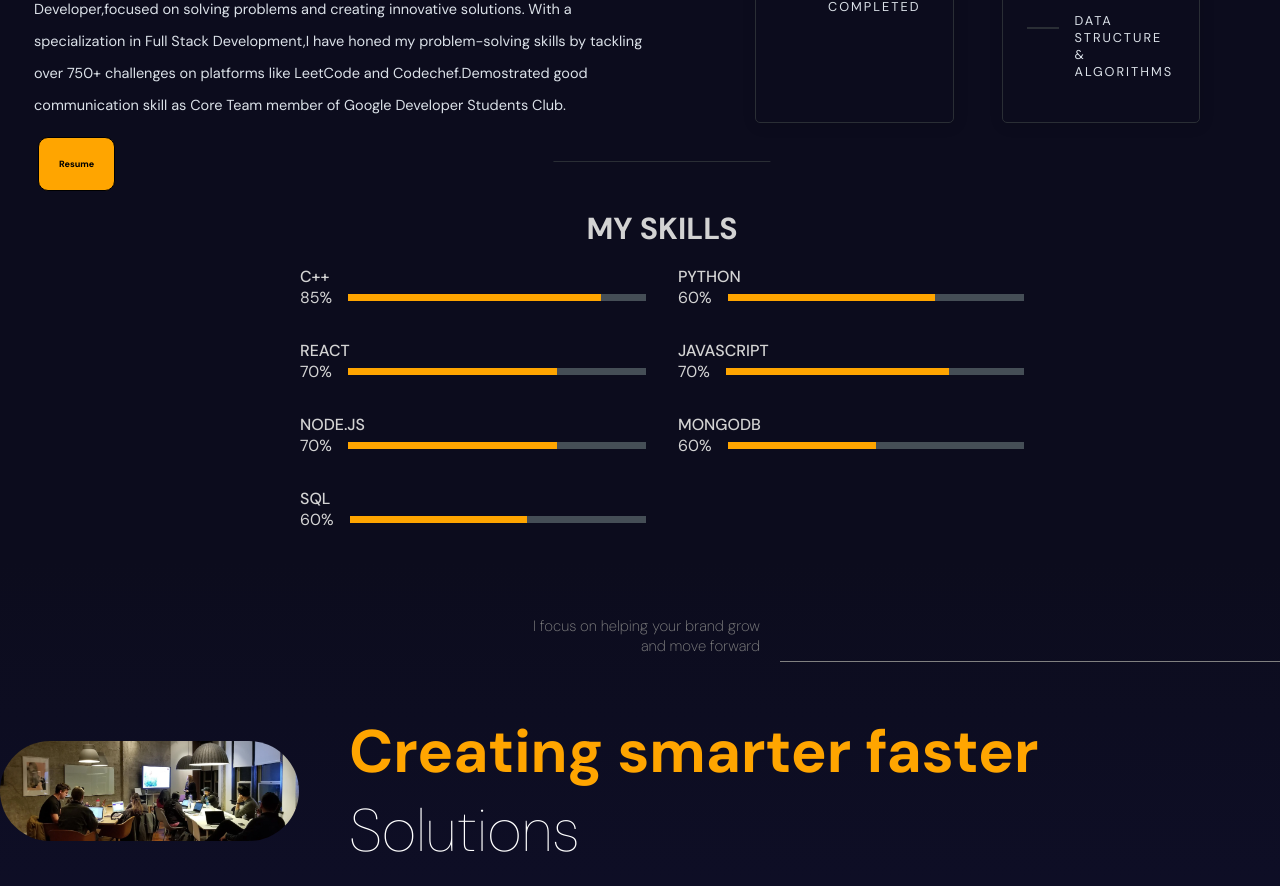
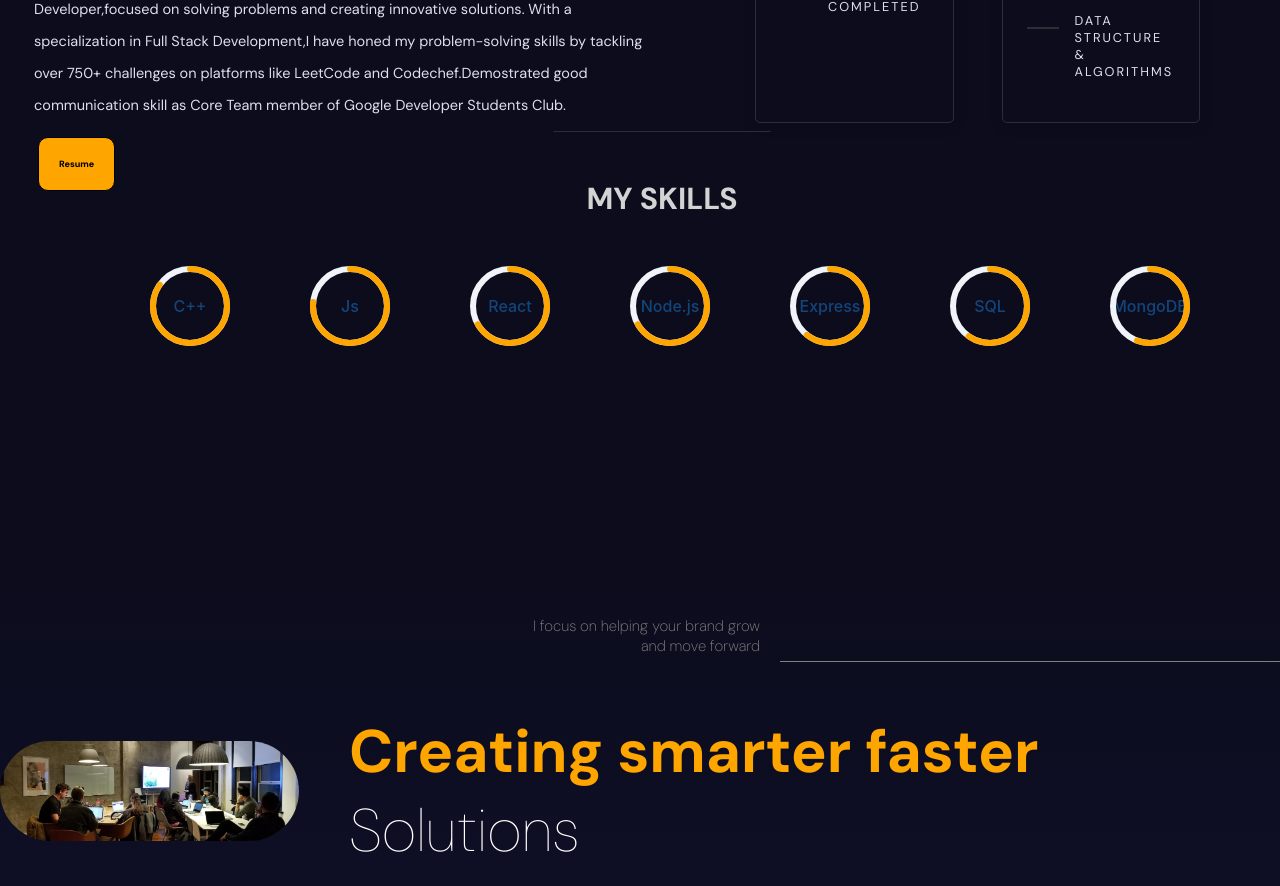
Before and after one commit to Nishantsurve/Nishant-Portfolio, a React (Vite) app: page / in a window 1280 px wide. Shown: the part 1040-1926 px from the top of the page. Built offline with nearby package versions, Linux system fonts and the light colour scheme.

Commit message:
updated the components

```diff
--- a/package.json
+++ b/package.json
@@ -1,5 +1,5 @@
 {
-  "homepage":"https://Nishantsurve.github.io/Nishant-Portfolio",
+  "homepage": "https://Nishantsurve.github.io/Nishant-Portfolio",
   "name": "starter",
   "private": true,
   "version": "0.0.0",
@@ -14,6 +14,10 @@
   },
   "dependencies": {
     "@emailjs/browser": "^3.11.0",
+    "@emotion/react": "^11.11.4",
+    "@emotion/styled": "^11.11.5",
+    "@mui/joy": "^5.0.0-beta.36",
+    "@mui/material": "^5.15.20",
     "framer-motion": "^10.16.4",
     "react": "18.2.0",
     "react-dom": "18.2.0",
--- a/src/components/about/About.jsx
+++ b/src/components/about/About.jsx
@@ -1,6 +1,7 @@
 import React from 'react';
 import "./about.scss";
 import {motion} from 'framer-motion';
+import CircularProgress from '@mui/joy/CircularProgress';
 
 
 const PDF_FILE_URL='http://localhost:5173/Nishant_Surve_CV.pdf';
@@ -65,72 +66,16 @@ const About = () => {
         </div>
         <div className="about-stats">
             <h5 className="stat-title">My Skills</h5>
+
             <div className="progress-bars">
 
-            <div className="progress-bar">
-                <p className="prog-title">C++</p>
-                <div className="progress-con">
-                    <p className="prog text">85%</p>
-                    <div className="progress">
-                        <span className="C"> </span>
-                    </div>
-                </div>
-            </div>
-            <div className="progress-bar">
-                <p className="prog-title">Python</p>
-                <div className="progress-con">
-                    <p className="prog text">60%</p>
-                    <div className="progress">
-                        <span className="python"> </span>
-                    </div>
-                </div>
-            </div>
-            <div className="progress-bar">
-                <p className="prog-title">React</p>
-                <div className="progress-con">
-                    <p className="prog text">70%</p>
-                    <div className="progress">
-                        <span className="React"> </span>
-                    </div>
-                </div>
-            </div>
-            <div className="progress-bar">
-                <p className="prog-title">JavaScript</p>
-                <div className="progress-con">
-                    <p className="prog text">70%</p>
-                    <div className="progress">
-                        <span className="js"> </span>
-                    </div>
-                </div>
-            </div>
-            <div className="progress-bar">
-                <p className="prog-title">Node.js</p>
-                <div className="progress-con">
-                    <p className="prog text">70%</p>
-                    <div className="progress">
-                        <span className="Node"> </span>
-                    </div>
-                </div>
-            </div>
-            <div className="progress-bar">
-                <p className="prog-title">MongoDB</p>
-                <div className="progress-con">
-                    <p className="prog text">60%</p>
-                    <div className="progress">
-                        <span className="Mongodb"> </span>
-                    </div>
-                </div>
-            </div>
-            <div className="progress-bar">
-                <p className="prog-title">SQL</p>
-                <div className="progress-con">
-                    <p className="prog text">60%</p>
-                    <div className="progress">
-                        <span className="sql"> </span>
-                    </div>
-                </div>
-            </div>
-
+            <CircularProgress sx={{ '--CircularProgress-size': '80px', '--CircularProgress-progressColor': 'orange', }}  determinate value={84.67}>C++</CircularProgress>
+            <CircularProgress sx={{ '--CircularProgress-size': '80px', '--CircularProgress-progressColor': 'orange', }}  determinate value={76.67}>Js</CircularProgress>
+            <CircularProgress sx={{ '--CircularProgress-size': '80px', '--CircularProgress-progressColor': 'orange', }}  determinate value={66.67}>React</CircularProgress>
+            <CircularProgress sx={{ '--CircularProgress-size': '80px', '--CircularProgress-progressColor': 'orange', }}  determinate value={66.67}>Node.js</CircularProgress>
+            <CircularProgress sx={{ '--CircularProgress-size': '80px', '--CircularProgress-progressColor': 'orange', }}  determinate value={60.67}>Express</CircularProgress>
+         <CircularProgress sx={{ '--CircularProgress-size': '80px', '--CircularProgress-progressColor': 'orange', }}  determinate value={59.67}>SQL</CircularProgress>
+         <CircularProgress sx={{ '--CircularProgress-size': '80px', '--CircularProgress-progressColor': 'orange', }}  determinate value={55.67}>MongoDB</CircularProgress>
 
 
             </div>
--- a/src/components/about/about.scss
+++ b/src/components/about/about.scss
@@ -166,7 +166,9 @@
         p {
 
          @include mobile{
-            font-size: 13px;
+            margin-top: -30px;
+            margin-right: 20px;
+            font-size: 12px;
          }
          font-size: 14.5px;
 
@@ -180,11 +182,15 @@
             text-transform: uppercase;
             color: orange;
             span{color: white;}
+            @include mobile{
+                display: none;
+            }
         }
 button{
 
         @include mobile{
-            font-size: 10px;
+            display: none;
+
         }
 
         padding: 20px;
@@ -204,7 +210,7 @@ button{
         }
     }
         .about-stats {
-            margin-top:-110px;
+            margin-top:-140px;
          padding-bottom: 4rem;
          width: 80%;
          height: 80%;
@@ -254,68 +260,11 @@ button{
             width: 100%;
 
            }
-
-
-                display: grid;
-                grid-template-columns: repeat(2, 1fr);
-                grid-gap: 2rem;
-                margin-top: -30px;
-                .progress-bar {
-                    display: flex;
-                    flex-direction: column;
-
-                    @include mobile{
-                        margin-left: -450px;
-                    }
-
-
-                    .prog-title {
-                        text-transform: uppercase;
-                        font-weight: 500;
-                    }
-                    .progress-con {
-                        display: flex;
-                        align-items: center;
-                        .prog-text {
-                            color:  #b2becd;
-                            font-weight: 500;
-                        }
-                        .progress {
-
-                            @include mobile{
-                                width: 50%;
-                            }
-
-                            width: 100%;
-                            height: .45rem;
-                            background-color: #454e56;
-                            margin-left: 1rem;
-                            position: relative;
-                            span {
-
-                                @include mobile{
-                                    width: 50%;
-                                }
-
-                                position: absolute;
-                                top: 0;
-                                left: 0;
-                               height: 100%;
-                                background-color:  orange;
-                                transition: all .4s ease-in-out;
-                                width: 60%;
-                            }
-                            .C { width: 85%; }
-                            .React { width: 70%; }
-                            .js { width: 75%; }
-                            .Mongodb{ width: 50%; }
-                            .Node{ width: 70%; }
-                            .python{ width: 70%; }
-                            .java {width: 70%; }
-                            .Django{width: 40%; }
-                        }
-                    }
-                }
+           display: flex;
+           flex-direction: row;
+           gap: 80px; /* Adjust the gap between the progress bars as needed */
+           align-items: center; /* Aligns the progress bars vertically in the center */
+  margin-left: -150px;
             }
         }
 
--- a/src/components/hero/Hero.jsx
+++ b/src/components/hero/Hero.jsx
@@ -78,8 +78,9 @@ const Hero = () => {
               >
 
               {items.map( item =>(
-            <motion.a href={`#${item}`} key={item}
-              >{item}</motion.a>
+            <motion.a href={`#${item}`} key={item}>
+              {item}
+            </motion.a>
              ))}
 
             </motion.button>
--- a/src/components/navbar/Navbar.jsx
+++ b/src/components/navbar/Navbar.jsx
@@ -16,7 +16,7 @@ const Navbar = () => {
           Nishant Surve
         </motion.span>
         <div className="social">
-          <a href="https://github.com/Nishansurve">
+          <a href="https://github.com/Nishantsurve">
             <img src="/Github.png" alt="" />
           </a>
           <a href="https://www.linkedin.com/in/nishant-surve-148973214/">
--- a/src/components/services/services.scss
+++ b/src/components/services/services.scss
@@ -86,7 +86,7 @@
         color: orange;
         span{color: white;}
         @include mobile {
-          font-size: 36px;
+          font-size: 31px;
         }
       }
 
@@ -145,6 +145,12 @@
       flex-direction: column;
       justify-content: space-between;
 
+      img{
+        @include mobile{
+          display: none;
+        }
+      }
+
       @include mobile {
         border: none;
         align-items: center;
@@ -165,13 +171,14 @@
         color: orange;
         @include mobile{
           color: orange;
+          font-size: 15px;
         }
       }
 
       p {
         font-size: 12px;
         @include mobile {
-
+          font-size: 13px;
         }
       }
 
```
Also changed, not shown: 1 other file (tests, documents, lock files or other folders).
